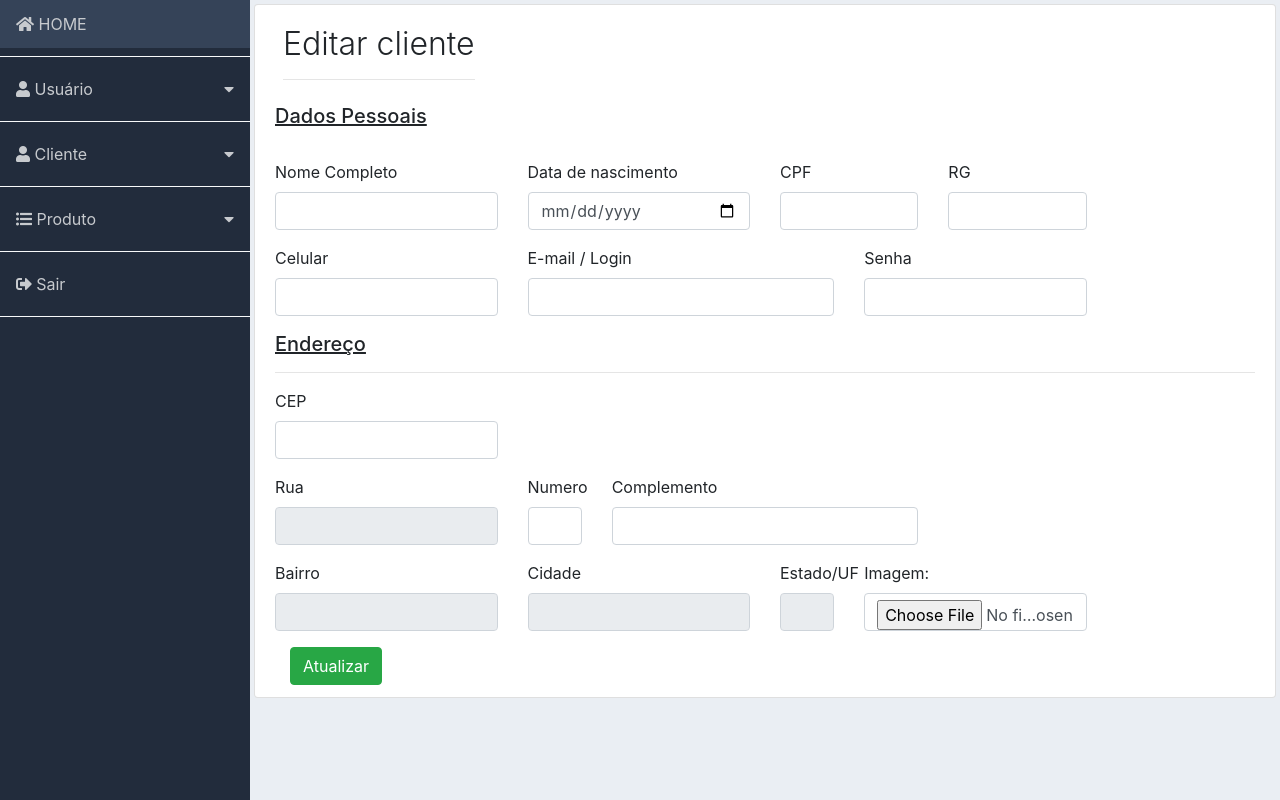
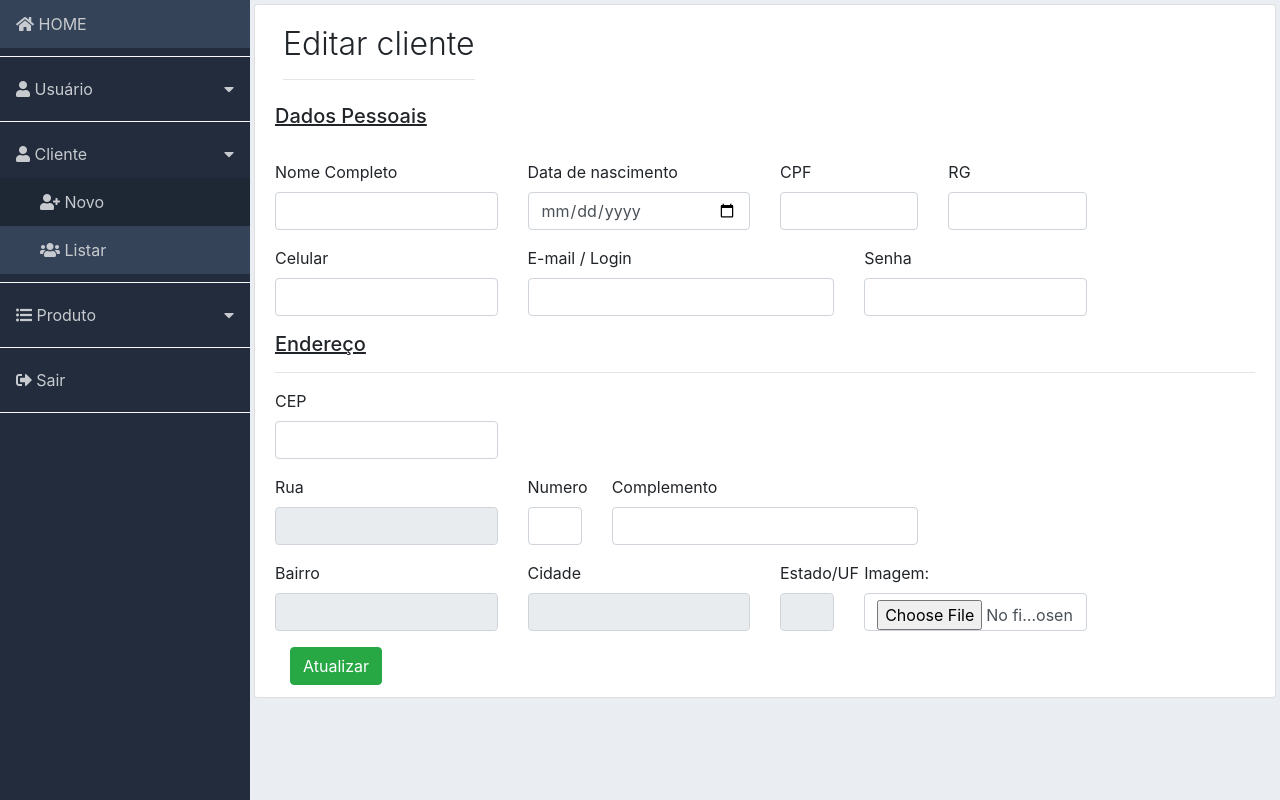
Before and after one commit to emersonnnb/AppWebSenac, a PHP site: page /cliente_editar.php in a window 1280 px wide. Run offline with PHP 8.4, Linux system fonts and the light colour scheme; a user stored in the database is signed in; data comes from the database, SQL or seed files in the repository; data that the repository does not hold is empty; some libraries are stand-ins or nearby versions.

Commit message:
ajuste do Menu

```diff
--- a/includes/header.php
+++ b/includes/header.php
@@ -28,11 +28,14 @@ $menu = (isset($page)) ? $page : 'index';
                 <li class="border-bottom border-light pb-2 pt-2"><a href="#submenu1" data-toggle="collapse"><i
                             class="fas fa-user"></i>
                         Usuário </a>
-                    <ul id="submenu1" class="list-unstyled collapse ">
+                    <ul id="submenu1"
+                        <?php echo ($menu == 'novo_usuario' || $menu == 'listar_usuario' || $menu == 'buscar_usuario') ? 'class="list-unstyled collapse show"' : 'class="list-unstyled collapse"'; ?>>
+
                         <li <?php echo ($menu == 'novo_usuario') ? 'class="active"' : null; ?>><a
                                 href="usuario_cadastro.php"><i class="fas fa-user-plus"></i> Novo </a></li>
                         <li <?php echo ($menu == 'listar_usuario') ? 'class="active"' : null; ?>><a
-                                href="usuario_list.php"><i class="fas fa-users"></i> Listar </a></li>
+                                href="usuario_list.php"><i class="fas fa-users" data-target="#submenu1"></i> Listar </a>
+                        </li>
                         <li <?php echo ($menu == 'buscar_usuario') ? 'class="active"' : null; ?>><a
                                 href="usuario_buscar.php"><i class="fas fa-search"></i> Buscar </a></li>
                     </ul>
@@ -40,7 +43,8 @@ $menu = (isset($page)) ? $page : 'index';
                 <li class="border-bottom border-light pb-2 pt-2"><a href="#submenu2" data-toggle="collapse"><i
                             class="fas fa-user"></i>
                         Cliente </a>
-                    <ul id="submenu2" class="list-unstyled collapse">
+                    <ul id="submenu2"
+                        <?php echo ($menu == 'novo_cliente' || $menu == 'listar_cliente') ? 'class="list-unstyled collapse show"' : 'class="list-unstyled collapse"'; ?>>
                         <li <?php echo ($menu == 'novo_cliente') ? 'class="active"' : null; ?>><a
                                 href="cliente_cadastro.php"><i class="fas fa-user-plus"></i> Novo </a></li>
                         <li <?php echo ($menu == 'listar_cliente') ? 'class="active"' : null; ?>><a
```
